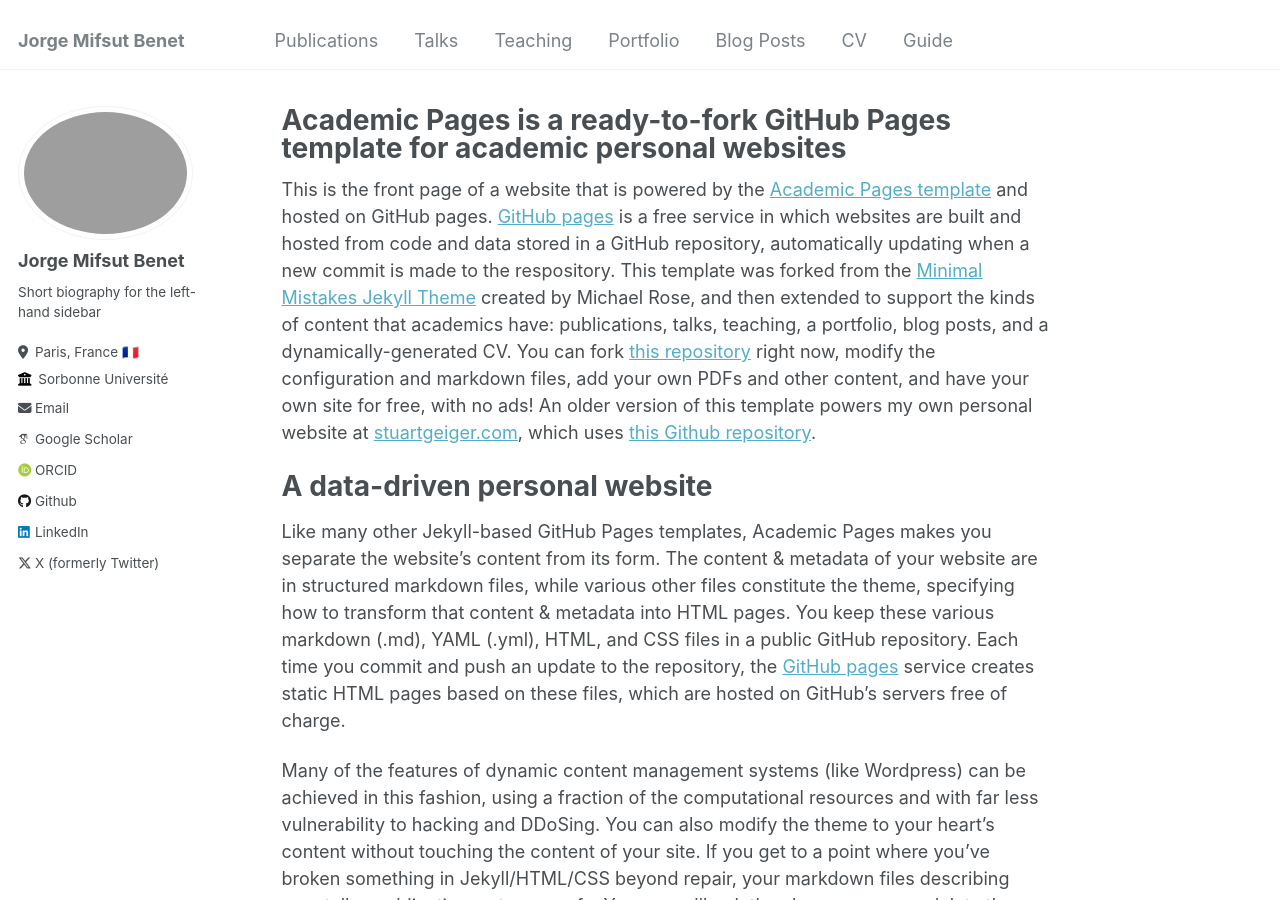
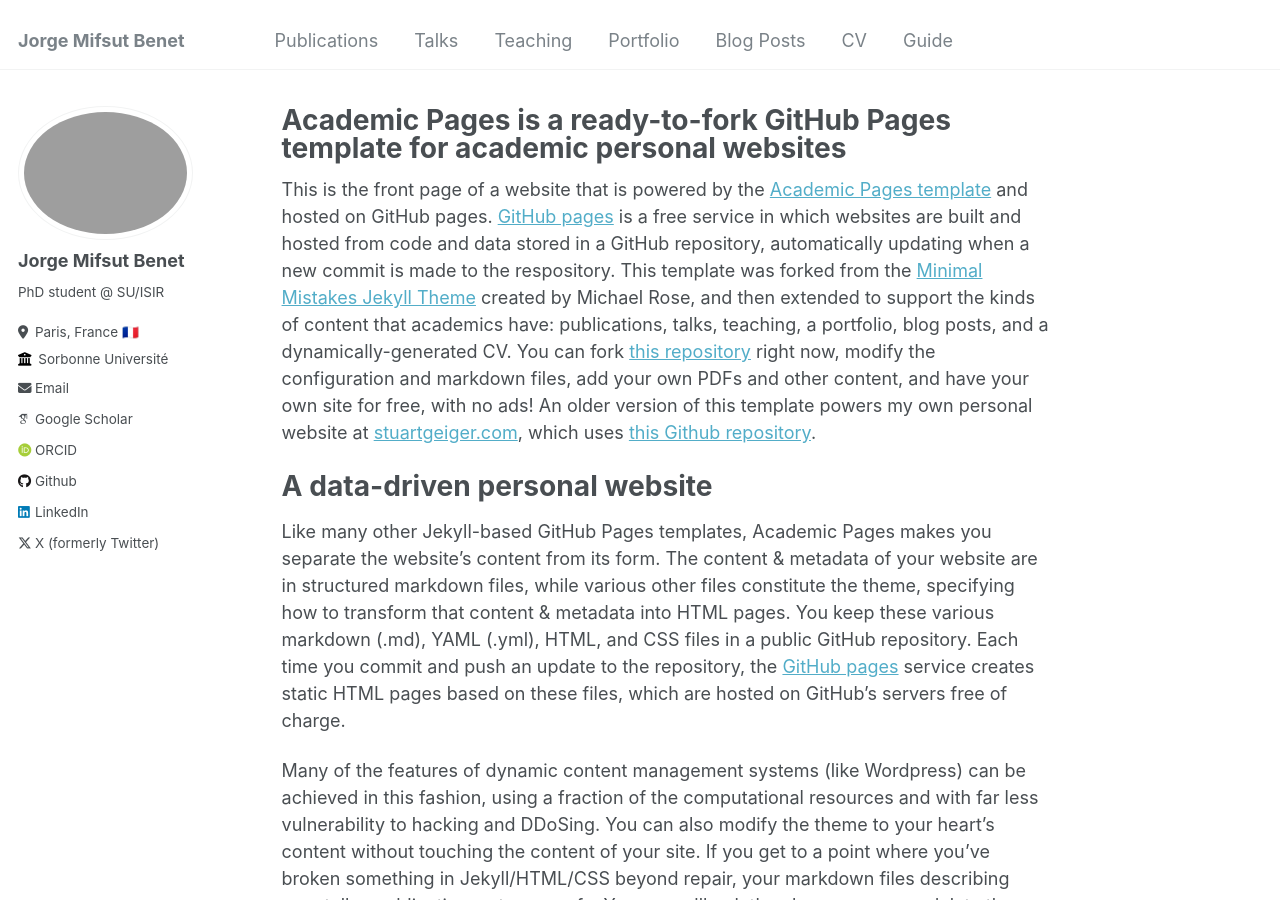
Before and after one commit to jorge-mifsut/jorge-mifsut.github.io, a Jekyll site: the page built from _pages/about.md, in a window 1280 px wide and 900 px high. Built offline with Jekyll 4.4.1, drawn with Linux system fonts in a browser that asks for light colours; some web fonts are replaced.

Commit message:
Update _config.yml

```diff
--- a/_config.yml
+++ b/_config.yml
@@ -21,14 +21,14 @@ repository               : "jorge-mifsut/jorge-mifsut.github.io"
 #               Additional customization can be done by editing /_includes/author-profile.html
 author:
   # Biographic information
-  avatar           : "jorge.png"
+  avatar           : "jorge.jpg"
   name             : "Jorge Mifsut Benet"
   pronouns         : # example: "she/her"
-  bio              : "Short biography for the left-hand sidebar"
+  bio              : "PhD student @ SU/ISIR"
   location         : "Paris, France 🇫🇷"
   employer         : "Sorbonne Université"
   uri              : # URL
-  email            : "none@example.org"
+  email            : "mifsutbenet@isir.upmc.fr"
 
   # Academic websites
   arxiv            : # URL - Update with the correct link to your profile
@@ -43,7 +43,7 @@ author:
   bitbucket        : # Username - Update with your username on the site
   codepen          : # Username
   dribbble         : # Username
-  github           : "academicpages"
+  github           : "jorge-mifsut"
   kaggle           : # Username
   stackoverflow    : # User number or user number and name (i.e., use "1" or "1/jeff-atwood")
 
```
